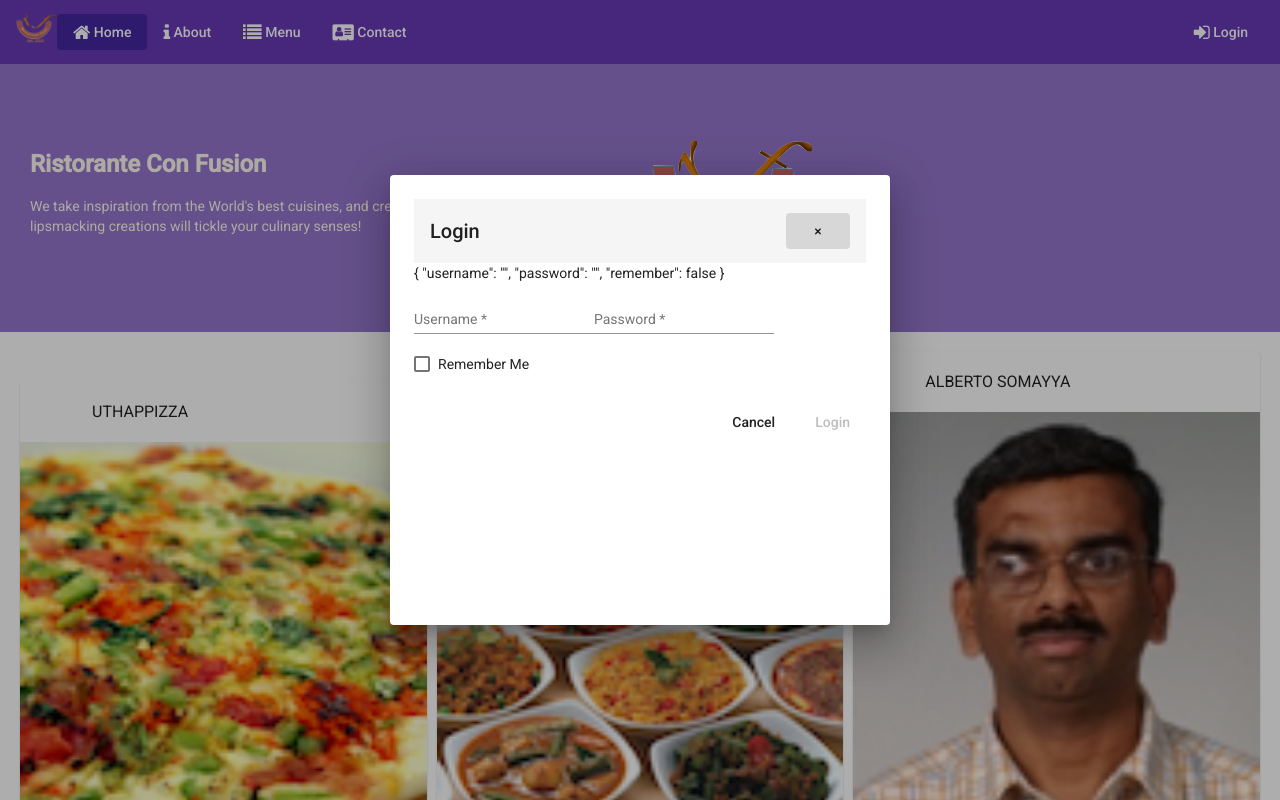
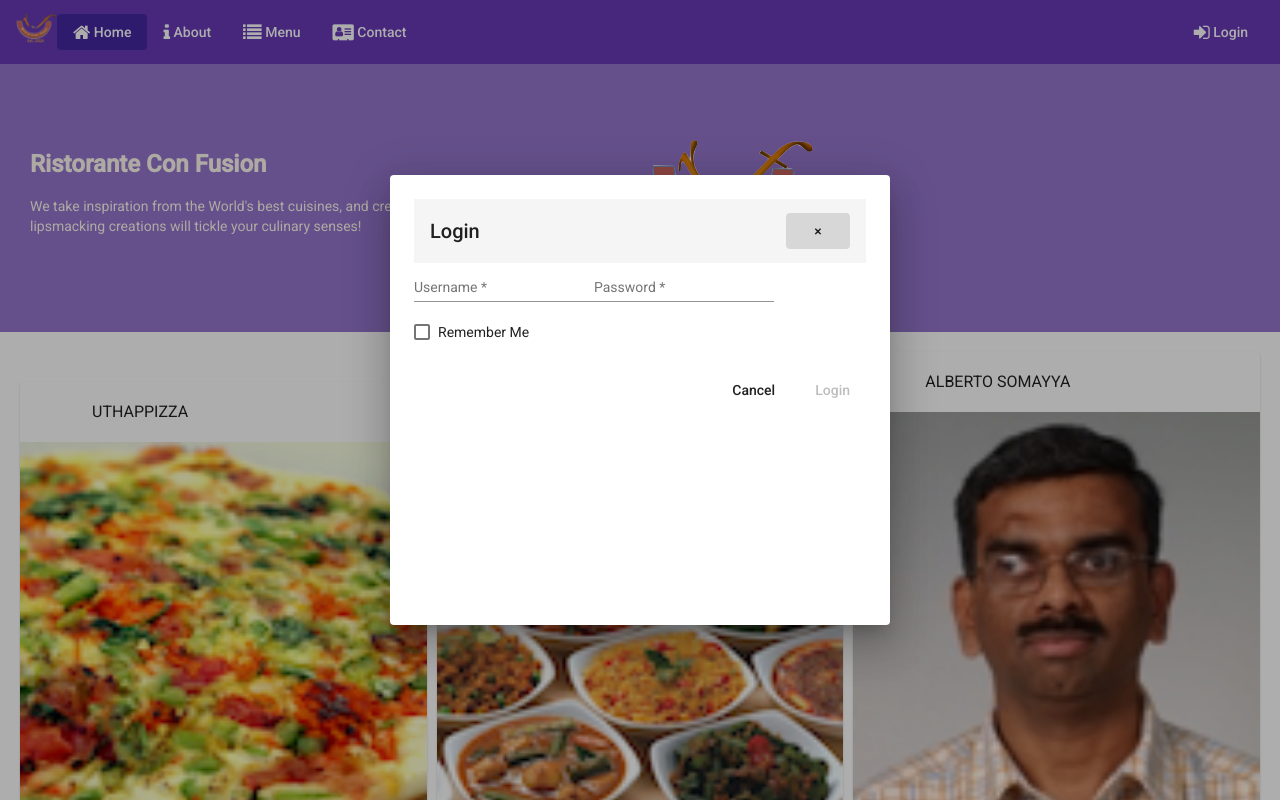
Before and after one commit to chinmay-gulhane/Coursera_Front-End-JavaScript-Frameworks-Angular, an Angular app: page /home in a window 1280 px wide. Both pictures are taken after a click on the link "Login". Built offline with nearby package versions, Linux system fonts and the light colour scheme.

Commit message:
Changes in Login Component

```diff
--- a/src/app/login/login.component.html
+++ b/src/app/login/login.component.html
@@ -4,7 +4,7 @@
   <button mat-button mat-dialog-close>&times;</button>
 </mat-toolbar>
 
-<p>{{ user | json }}</p>
+<!-- <p>{{ user | json }}</p> -->
 
 <form novalidate #loginForm="ngForm" (ngSubmit)="onSubmit()">
 
```
